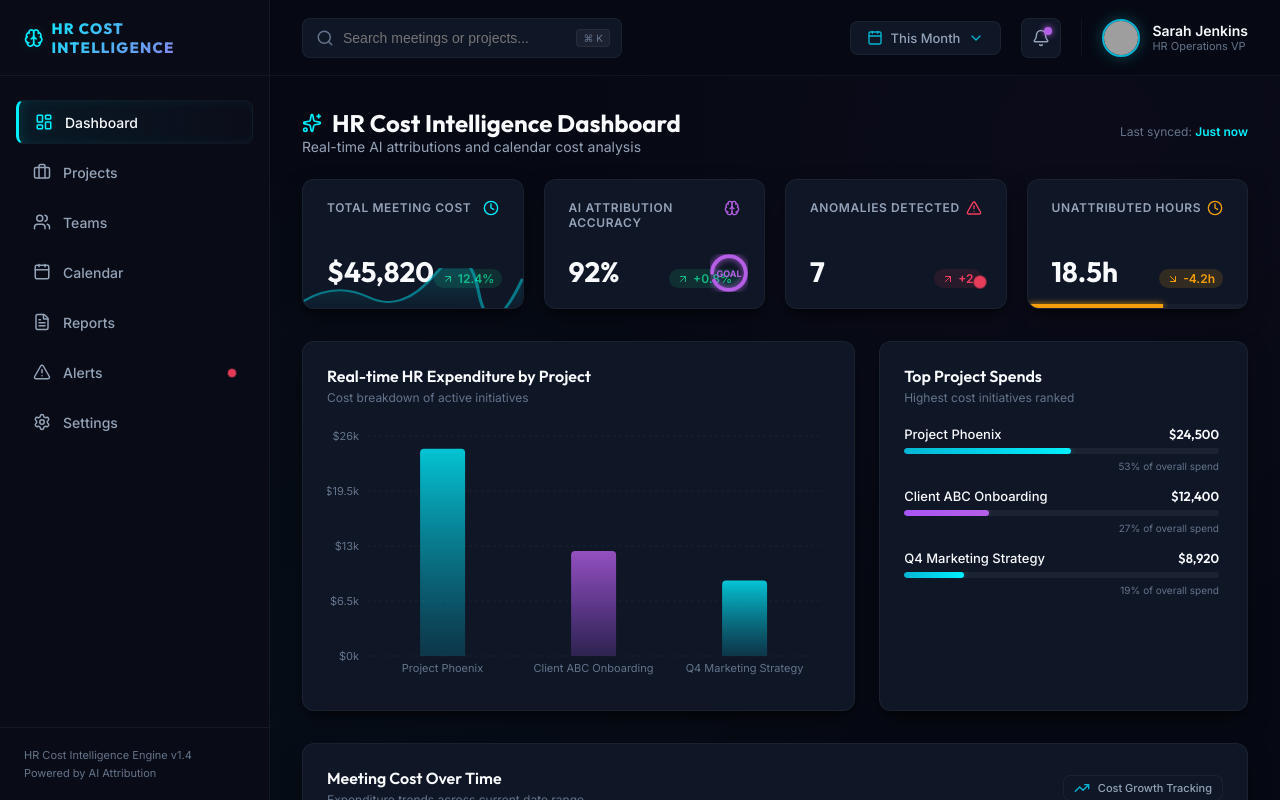
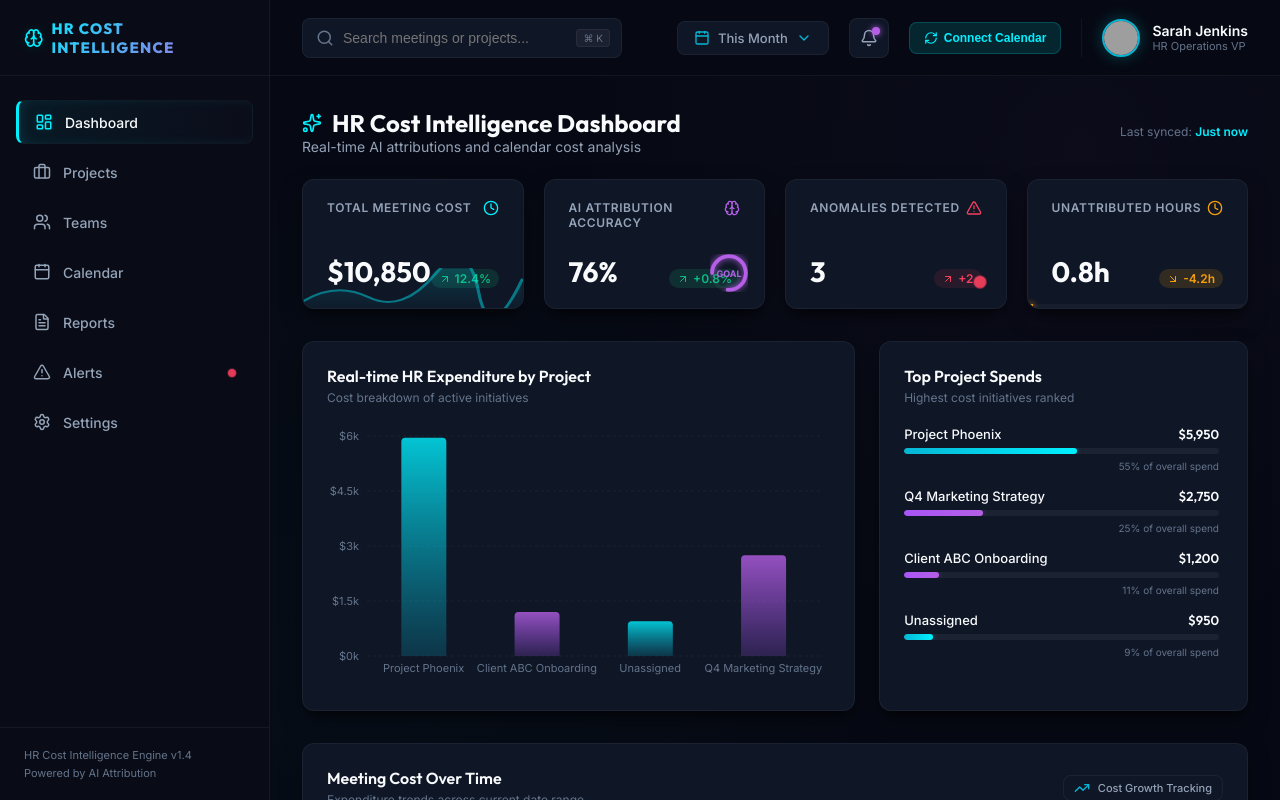
Before and after one commit to Leddger-AI/LedgerAI, a React (Vite) app: page / in a window 1280 px wide. Built offline with nearby package versions, Linux system fonts and the light colour scheme; grey boxes are pictures that could not be loaded.

Commit message:
style: fix unused imports and add react-is dependency

```diff
--- a/src/App.jsx
+++ b/src/App.jsx
@@ -19,7 +19,9 @@ import {
   Sparkles,
   AlertCircle,
   TrendingUp,
-  X
+  X,
+  LogOut,
+  RefreshCw
 } from 'lucide-react';
 import {
   ResponsiveContainer,
@@ -34,6 +36,7 @@ import {
   Cell
 } from 'recharts';
 import './App.css';
+import { loginWithGoogleAndCalendar } from './firebaseAuth';
 
 // Pre-defined avatars from public sources
 const avatars = [
@@ -55,6 +58,12 @@ export default function App() {
   // Interactive Modal State
   const [selectedMeeting, setSelectedMeeting] = useState(null);
   const [modalProject, setModalProject] = useState('');
+
+  // Authentication & API state
+  const [user, setUser] = useState(null);
+  const [tokens, setTokens] = useState(null);
+  const [loading, setLoading] = useState(false);
+  const [apiError, setApiError] = useState(null);
 
   // Custom interactive data stats
   const [meetings, setMeetings] = useState([
@@ -150,72 +159,216 @@ export default function App() {
     }
   ]);
 
+  // --- AUTHENTICATION & SYNC HANDLERS ---
+  const handleLogin = async () => {
+    setLoading(true);
+    setApiError(null);
+    try {
+      const data = await loginWithGoogleAndCalendar();
+      setUser(data.user);
+      setTokens({
+        firebaseIdToken: data.firebaseIdToken,
+        googleAccessToken: data.googleAccessToken
+      });
+      await fetchEvents(data.firebaseIdToken, data.googleAccessToken);
+    } catch (err) {
+      console.error(err);
+      setApiError("Authentication failed: " + err.message);
+    } finally {
+      setLoading(false);
+    }
+  };
+
+  const handleLogout = () => {
+    setUser(null);
+    setTokens(null);
+    setApiError(null);
+    // Reset to mock data
+    setMeetings([
+      {
+        id: 1,
+        title: 'Q3 Product Planning & Roadmap',
+        duration: '2h 30m',
+        attendeeCount: 5,
+        cost: 2850,
+        project: 'Project Phoenix',
+        confidence: 94,
+        status: 'needs_review',
+        time: '10:30 AM'
+      },
+      {
+        id: 2,
+        title: 'Client ABC Sync & Deliverables',
+        duration: '1h 15m',
+        attendeeCount: 3,
+        cost: 1200,
+        project: 'Client ABC Onboarding',
+        confidence: 87,
+        status: 'approved',
+        time: 'Yesterday'
+      },
+      {
+        id: 3,
+        title: 'Weekly Alignment & HR Catchup',
+        duration: '45m',
+        attendeeCount: 6,
+        cost: 950,
+        project: 'Unassigned',
+        confidence: 42,
+        status: 'needs_review',
+        time: 'Yesterday'
+      },
+      {
+        id: 4,
+        title: 'Marketing Campaign Kickoff',
+        duration: '1h 30m',
+        attendeeCount: 4,
+        cost: 1650,
+        project: 'Q4 Marketing Strategy',
+        confidence: 78,
+        status: 'approved',
+        time: '2 days ago'
+      },
+      {
+        id: 5,
+        title: 'Phoenix Tech Architecture Review',
+        duration: '2h 00m',
+        attendeeCount: 3,
+        cost: 3100,
+        project: 'Project Phoenix',
+        confidence: 96,
+        status: 'approved',
+        time: '3 days ago'
+      },
+      {
+        id: 6,
+        title: 'Internal Budget Sync & Forecast',
+        duration: '1h 00m',
+        attendeeCount: 4,
+        cost: 1100,
+        project: 'Q4 Marketing Strategy',
+        confidence: 61,
+        status: 'needs_review',
+        time: '4 days ago'
+      }
+    ]);
+  };
+
+  const fetchEvents = async (firebaseToken, googleToken) => {
+    setLoading(true);
+    setApiError(null);
+    try {
+      const response = await fetch(`http://localhost:8000/api/calendar/events?google_token=${googleToken}`, {
+        headers: {
+          'Authorization': `Bearer ${firebaseToken}`
+        }
+      });
+      if (!response.ok) {
+        throw new Error(`Server returned status: ${response.status}`);
+      }
+      const data = await response.json();
+      if (data.status === 'success' && data.events) {
+        const mapped = data.events.map((evt, idx) => {
+          const hours = Math.floor(evt.durationMinutes / 60);
+          const mins = evt.durationMinutes % 60;
+          const durationStr = hours > 0 ? `${hours}h ${mins}m` : `${mins}m`;
+
+          return {
+            id: evt.eventId || idx,
+            title: evt.title,
+            duration: durationStr,
+            attendeeCount: evt.attendees.length,
+            cost: evt.cost || 0,
+            project: evt.aiProject || 'Internal Operations',
+            confidence: evt.aiConfidence || 0,
+            status: evt.requiresHumanReview ? 'needs_review' : 'approved',
+            time: evt.startTime ? new Date(evt.startTime).toLocaleTimeString([], { hour: '2-digit', minute: '2-digit' }) : 'All-day'
+          };
+        });
+        setMeetings(mapped);
+      }
+    } catch (err) {
+      console.error(err);
+      setApiError("Failed to sync calendar: " + err.message);
+    } finally {
+      setLoading(false);
+    }
+  };
+
+  const handleSyncClick = async () => {
+    if (tokens) {
+      await fetchEvents(tokens.firebaseIdToken, tokens.googleAccessToken);
+    } else {
+      await handleLogin();
+    }
+  };
+
   // --- DYNAMIC DATA PRESETS BASED ON DATE ---
   const dynamicData = useMemo(() => {
-    switch (datePreset) {
-      case 'Last 7 Days':
-        return {
-          totalCost: 14240,
-          accuracy: 94,
-          anomalies: 2,
-          unattributedHours: 5.2,
-          costOverTime: [
-            { date: 'Mon', cost: 1800 },
-            { date: 'Tue', cost: 2100 },
-            { date: 'Wed', cost: 2400 },
-            { date: 'Thu', cost: 1950 },
-            { date: 'Fri', cost: 3100 },
-            { date: 'Sat', cost: 1200 },
-            { date: 'Sun', cost: 1690 }
-          ],
-          expenditureByProject: [
-            { name: 'Phoenix', cost: 7800 },
-            { name: 'Client ABC', cost: 4100 },
-            { name: 'Q4 Mktg', cost: 2340 }
-          ]
-        };
-      case 'Last 30 Days':
-        return {
-          totalCost: 52400,
-          accuracy: 91,
-          anomalies: 8,
-          unattributedHours: 24.8,
-          costOverTime: [
-            { date: 'Wk 1', cost: 11400 },
-            { date: 'Wk 2', cost: 13200 },
-            { date: 'Wk 3', cost: 14800 },
-            { date: 'Wk 4', cost: 13000 }
-          ],
-          expenditureByProject: [
-            { name: 'Phoenix', cost: 28400 },
-            { name: 'Client ABC', cost: 14300 },
-            { name: 'Q4 Mktg', cost: 9700 }
-          ]
-        };
-      case 'This Month':
-      default:
-        return {
-          totalCost: 45820,
-          accuracy: 92,
-          anomalies: 7,
-          unattributedHours: 18.5,
-          costOverTime: [
-            { date: 'May 01', cost: 8200 },
-            { date: 'May 08', cost: 9400 },
-            { date: 'May 15', cost: 11100 },
-            { date: 'May 22', cost: 10200 },
-            { date: 'May 29', cost: 12500 },
-            { date: 'Jun 05', cost: 13420 },
-            { date: 'Jun 12', cost: 14820 }
-          ],
-          expenditureByProject: [
-            { name: 'Project Phoenix', cost: 24500 },
-            { name: 'Client ABC Onboarding', cost: 12400 },
-            { name: 'Q4 Marketing Strategy', cost: 8920 }
-          ]
-        };
-    }
-  }, [datePreset]);
+    // Calculate stats directly from our state meetings
+    const totalCost = Math.round(meetings.reduce((acc, m) => acc + m.cost, 0));
+    const accuracy = meetings.length > 0
+      ? Math.round(meetings.reduce((acc, m) => acc + m.confidence, 0) / meetings.length)
+      : 92;
+    const anomalies = meetings.filter(m => m.status === 'needs_review' || m.confidence < 60).length;
+
+    // Parse unattributed hours (unassigned or operations with low confidence)
+    const unattributedMinutes = meetings
+      .filter(m => m.project === 'Unassigned' || m.project === 'Internal Operations')
+      .reduce((acc, m) => {
+        // parse duration like "2h 30m" or "45m"
+        const hoursMatch = m.duration.match(/(\d+)h/);
+        const minsMatch = m.duration.match(/(\d+)m/);
+        const hours = hoursMatch ? parseInt(hoursMatch[1]) : 0;
+        const mins = minsMatch ? parseInt(minsMatch[1]) : 0;
+        return acc + (hours * 60 + mins);
+      }, 0);
+    const unattributedHours = Math.round((unattributedMinutes / 60) * 10) / 10;
+
+    // Group costs by project
+    const projectCostMap = {};
+    meetings.forEach(m => {
+      const proj = m.project || 'Unassigned';
+      projectCostMap[proj] = (projectCostMap[proj] || 0) + m.cost;
+    });
+    const expenditureByProject = Object.keys(projectCostMap).map(name => ({
+      name,
+      cost: Math.round(projectCostMap[name])
+    }));
+
+    // Mock trend line showing cost distribution over time based on the active dataset's total cost
+    const costOverTime = datePreset === 'Last 7 Days' ? [
+      { date: 'Mon', cost: Math.round(totalCost * 0.12) },
+      { date: 'Tue', cost: Math.round(totalCost * 0.15) },
+      { date: 'Wed', cost: Math.round(totalCost * 0.17) },
+      { date: 'Thu', cost: Math.round(totalCost * 0.14) },
+      { date: 'Fri', cost: Math.round(totalCost * 0.22) },
+      { date: 'Sat', cost: Math.round(totalCost * 0.08) },
+      { date: 'Sun', cost: Math.round(totalCost * 0.12) }
+    ] : datePreset === 'Last 30 Days' ? [
+      { date: 'Wk 1', cost: Math.round(totalCost * 0.22) },
+      { date: 'Wk 2', cost: Math.round(totalCost * 0.25) },
+      { date: 'Wk 3', cost: Math.round(totalCost * 0.28) },
+      { date: 'Wk 4', cost: Math.round(totalCost * 0.25) }
+    ] : [
+      { date: 'May 01', cost: Math.round(totalCost * 0.18) },
+      { date: 'May 08', cost: Math.round(totalCost * 0.21) },
+      { date: 'May 15', cost: Math.round(totalCost * 0.24) },
+      { date: 'May 22', cost: Math.round(totalCost * 0.22) },
+      { date: 'May 29', cost: Math.round(totalCost * 0.27) },
+      { date: 'Jun 05', cost: Math.round(totalCost * 0.29) },
+      { date: 'Jun 12', cost: Math.round(totalCost * 0.32) }
+    ];
+
+    return {
+      totalCost,
+      accuracy,
+      anomalies,
+      unattributedHours,
+      costOverTime,
+      expenditureByProject
+    };
+  }, [meetings, datePreset]);
 
   // Total project spend percentages for top project spends side list
   const projectSpendsSum = useMemo(() => {
@@ -416,16 +569,61 @@ export default function App() {
               {activeAlertsCount > 0 && <span className="notification-badge" />}
             </button>
 
+            {/* Sync / Authentication controls */}
+            <div style={{ display: 'flex', gap: '8px', alignItems: 'center' }}>
+              <button
+                className="table-action-btn"
+                onClick={handleSyncClick}
+                disabled={loading}
+                style={{
+                  backgroundColor: 'rgba(0, 240, 255, 0.12)',
+                  borderColor: 'rgba(0, 240, 255, 0.2)',
+                  color: 'var(--color-cyan)',
+                  display: 'flex',
+                  alignItems: 'center',
+                  gap: '6px',
+                  padding: '8px 14px',
+                  borderRadius: '8px',
+                  cursor: 'pointer'
+                }}
+              >
+                <RefreshCw size={14} className={loading ? 'animate-spin' : ''} />
+                <span>{tokens ? 'Sync' : 'Connect Calendar'}</span>
+              </button>
+              {tokens && (
+                <button
+                  className="table-action-btn"
+                  onClick={handleLogout}
+                  style={{
+                    backgroundColor: 'rgba(244, 63, 94, 0.1)',
+                    borderColor: 'rgba(244, 63, 94, 0.2)',
+                    color: 'var(--color-pink)',
+                    display: 'flex',
+                    alignItems: 'center',
+                    justifyContent: 'center',
+                    padding: '8px',
+                    borderRadius: '8px',
+                    cursor: 'pointer',
+                    width: '32px',
+                    height: '32px'
+                  }}
+                  title="Disconnect account"
+                >
+                  <LogOut size={14} />
+                </button>
+              )}
+            </div>
+
             {/* User Profile */}
             <div className="user-profile-widget">
               <img
-                src="https://images.unsplash.com/photo-1534528741775-53994a69daeb?auto=format&fit=crop&w=100&h=100&q=80"
+                src={user?.photoURL || "https://images.unsplash.com/photo-1534528741775-53994a69daeb?auto=format&fit=crop&w=100&h=100&q=80"}
                 alt="Profile"
                 className="avatar"
               />
               <div className="user-info">
-                <span className="user-name">Sarah Jenkins</span>
-                <span className="user-role">HR Operations VP</span>
+                <span className="user-name">{user?.displayName || "Sarah Jenkins"}</span>
+                <span className="user-role">{user ? "Authenticated VP" : "HR Operations VP"}</span>
               </div>
             </div>
           </div>
@@ -433,6 +631,24 @@ export default function App() {
 
         {/* --- VIEWPORT --- */}
         <main className="dashboard-viewport">
+          {apiError && (
+            <div className="glass-panel alert-item danger" style={{ marginBottom: '20px', padding: '16px 20px', display: 'flex', justifyContent: 'space-between', alignItems: 'center' }}>
+              <div style={{ display: 'flex', gap: '12px', alignItems: 'center' }}>
+                <div className="alert-icon-wrapper danger" style={{ width: '32px', height: '32px', display: 'flex', alignItems: 'center', justifyContent: 'center', borderRadius: '50%', backgroundColor: 'rgba(244, 63, 94, 0.1)', color: 'var(--color-pink)' }}>
+                  <AlertCircle size={18} />
+                </div>
+                <div>
+                  <h4 style={{ margin: 0, fontWeight: 600, color: 'var(--text-primary)', fontSize: '14px' }}>Sync Error</h4>
+                  <p style={{ margin: '2px 0 0 0', color: 'var(--text-secondary)', fontSize: '13px' }}>{apiError}</p>
+                </div>
+              </div>
+              <X
+                size={16}
+                style={{ cursor: 'pointer', color: 'var(--text-muted)' }}
+                onClick={() => setApiError(null)}
+              />
+            </div>
+          )}
 
           {/* Main Dashboard Panel */}
           {activeTab === 'Dashboard' ? (
```
Also changed, not shown: 1 other file (tests, documents, lock files or other folders).
